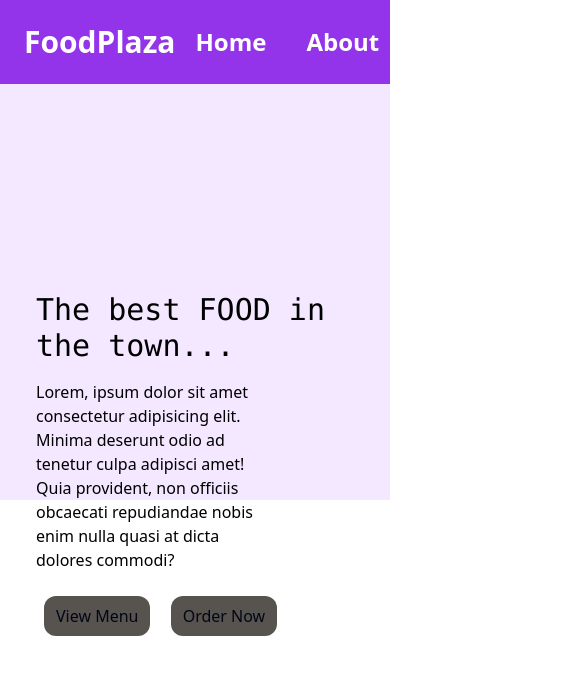
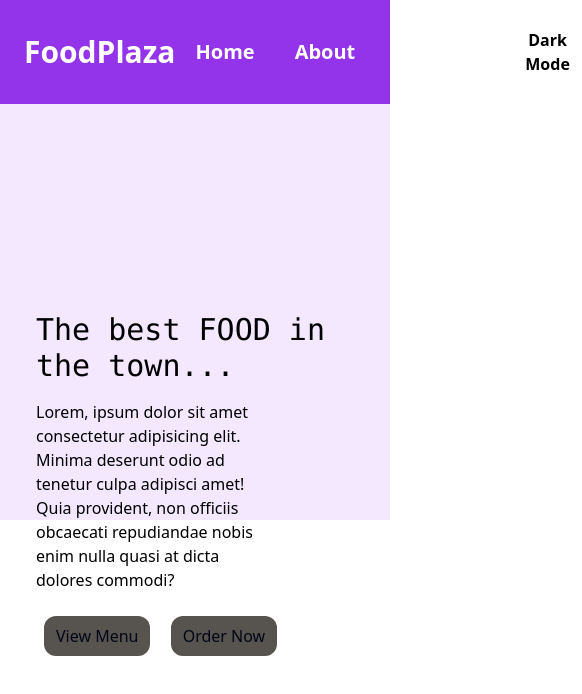
Before and after one commit to duttasusmita28/First-Tailwind-CSS-Website, a website: page public/index.html in a window 390 px wide. Shown: the whole page, 582 px wide, since content can reach past the window. Drawn offline with nearby package versions, Linux system fonts and the light colour scheme.

Commit message:
Add dark mode in the website

```diff
--- a/public/index.html
+++ b/public/index.html
@@ -10,31 +10,48 @@
 </head>
 
 <body>
-    <nav class="px-6 py-6 bg-purple-600 text-white">
+    <nav class="px-6 py-6 bg-purple-600 text-white dark:bg-gray-900 dark:text-white">
         <div class="flex justify-between items-center font-bold">
             <h3 class=" text-white text-3xl">FoodPlaza</h3>
-            <ul class="flex text-2xl">
-                <li class="mx-5 cursor-pointer">Home</li>
-                <li class="mx-5 cursor-pointer">About</li>
-                <li class="mx-5 cursor-pointer">Contact</li>
-            </ul>
+            <div class="flex items-center">
+                <ul class="flex text-xl">
+                    <li class="mx-5 cursor-pointer hover:text-2xl">Home</li>
+                    <li class="mx-5 cursor-pointer hover:text-2xl">About</li>
+                    <li class="mx-5 cursor-pointer hover:text-2xl">Contact</li>
+                </ul>
+                <button id="toggle-dark"
+                    class="ml-5 px-3 py-1 bg-white text-black rounded hover:bg-gray-300 dark:bg-gray-700 dark:text-white">
+                    Dark Mode</button>
+            </div>
         </div>
     </nav>
     <main>
-        <div class="main bg-purple-100 h-96 py-52 pl-9 ">
+        <div class="main bg-purple-100 dark:bg-gray-800 dark:text-white h-96 py-52 pl-9 ">
             <div class="text-3xl font-mono">
                 The best FOOD in the town...
             </div>
-            <p class="w-2/3 py-4">Lorem, ipsum dolor sit amet consectetur adipisicing elit. Minima deserunt odio ad tenetur culpa
-                adipisci amet! Quia provident, non officiis obcaecati repudiandae nobis enim nulla quasi at dicta dolores commodi?</p>
-                <div class="my-2">
-                    <button class="bg-stone-600 px-3 py-2 hover:text-white rounded-xl text-slate-950 hover:bg-blue-700 mx-2">
-                        View Menu</button>
-                    <button class="bg-stone-600 px-3 py-2 hover:text-white rounded-xl text-slate-950 hover:bg-blue-700 mx-2">
-                        Order Now</button>
-                </div>
+            <p class="w-2/3 py-4">Lorem, ipsum dolor sit amet consectetur adipisicing elit. Minima deserunt odio ad
+                tenetur culpa
+                adipisci amet! Quia provident, non officiis obcaecati repudiandae nobis enim nulla quasi at dicta
+                dolores commodi?</p>
+            <div class="my-2">
+                <button
+                    class="bg-stone-600 px-3 py-2 hover:text-white rounded-xl text-slate-950 hover:bg-blue-700 mx-2 hover:border-2 border-white">
+                    View Menu</button>
+                <button
+                    class="bg-stone-600 px-3 py-2 hover:text-white rounded-xl text-slate-950 hover:bg-blue-700 mx-2 hover:border-2 border-white">
+                    Order Now</button>
+            </div>
         </div>
     </main>
+    <script>
+        const toggle = document.getElementById('toggle-dark');
+        const html = document.documentElement;
+
+        toggle.addEventListener('click', () => {
+            html.classList.toggle('dark');
+        });
+    </script>
 </body>
 
 </html>
--- a/tailwind.config.js
+++ b/tailwind.config.js
@@ -1,6 +1,7 @@
 /** @type {import('tailwindcss').Config} */
 module.exports = {
-  content: ["./public/*.html"],
+  content: ["./public/*.{html,js}"],
+  darkMode: 'class',
   theme: {
     extend: {},
   },
```
Also changed, not shown: Italianpasta.jpg (added), public/style.css.
